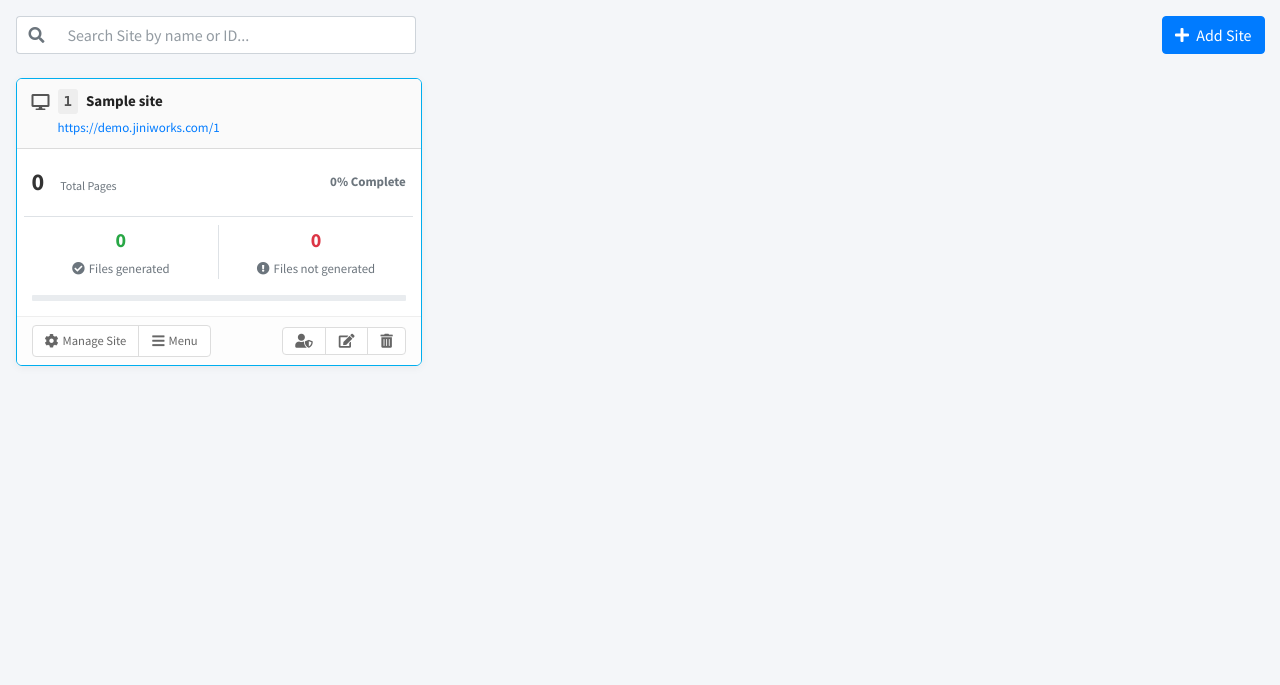
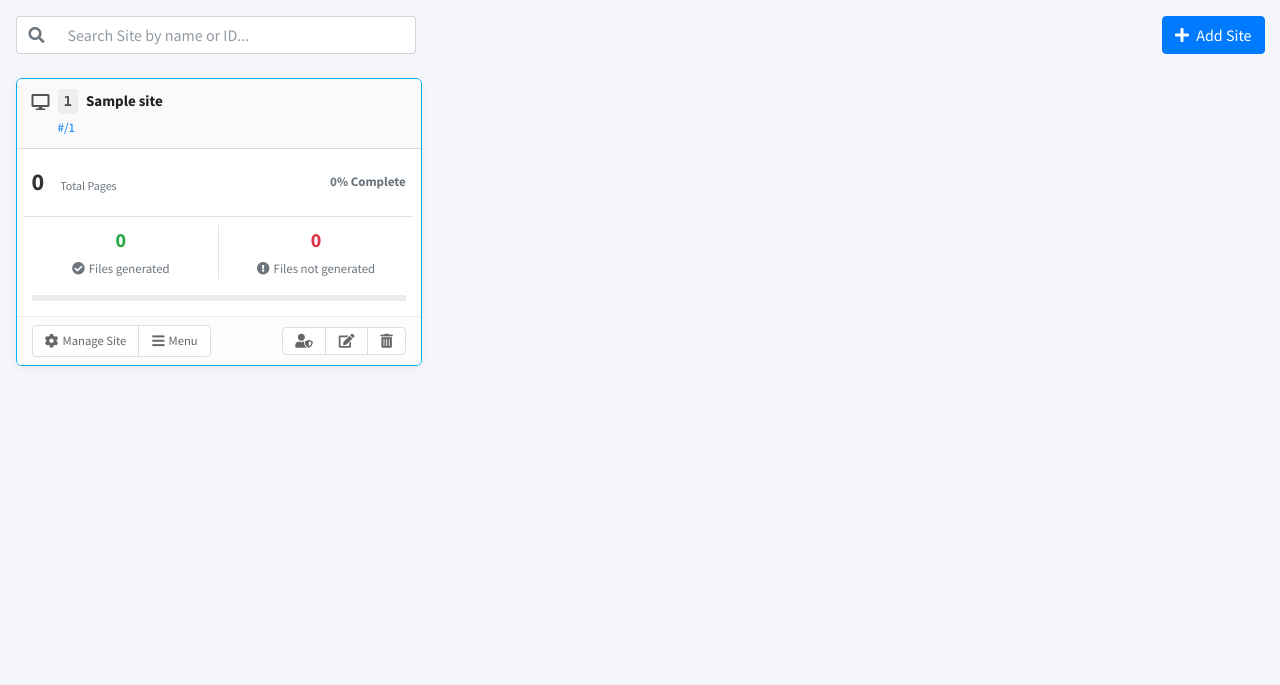
Before and after one commit to minhphong2311/ABCMS, a Flask app: template templates/index.html in a window 1280 px wide. Shown: the part 57-742 px from the top of the page. Run offline with Flask 3, Linux system fonts and the light colour scheme; the template is opened without the code that fills it: most values are stand-ins (such as "Sample title", 1, 10 or a date in 2020); parts of the project's set-up code (start-up, migrations or seed data) failed here and were passed over; some libraries are stand-ins or nearby versions.

Commit message:
fix: dynamically format CMS URLs in site list and detail views

```diff
--- a/templates/index.html
+++ b/templates/index.html
@@ -61,8 +61,9 @@ Email: phongnguyen@andvina.com
           </div>
           <div class="w-100 d-flex">
             <div style="width: 18px; margin-right: 0.5rem;"></div>
-            <a href="https://demo.jiniworks.com/{{ site.id }}" target="_blank" class="cms-link text-truncate" title="Visit CMS">
-              https://demo.jiniworks.com/{{ site.id }}
+            {% set base_url = site.url.split('/_fox')[0] if site.url else 'https://demo.jiniworks.com' %}
+            <a href="{{ base_url }}/{{ site.id }}" target="_blank" class="cms-link text-truncate" title="Visit CMS">
+              {{ base_url }}/{{ site.id }}
             </a>
           </div>
         </div>
--- a/templates/site_detail.html
+++ b/templates/site_detail.html
@@ -45,7 +45,7 @@ Email: phongnguyen@andvina.com
           </li>
           <li class="mb-3 d-flex align-items-center">
             <span class="text-muted font-weight-bold mr-3" style="min-width: 90px;"><i class="fas fa-globe mr-2 text-secondary"></i>URL CMS:</span>
-            <a href="{{ site.url }}" target="_blank" class="text-primary font-weight-bold">{{ site.url }} <i class="fas fa-external-link-alt text-xs ml-1"></i></a>
+            <a href="{{ site.url.rstrip('/') }}/index.do?siteId={{ site.id }}" target="_blank" class="text-primary font-weight-bold">{{ site.url.rstrip('/') }}/index.do?siteId={{ site.id }} <i class="fas fa-external-link-alt text-xs ml-1"></i></a>
           </li>
           <li class="mb-1 d-flex align-items-center">
             <span class="text-muted font-weight-bold mr-3" style="min-width: 90px;"><i class="fas fa-user-shield mr-2 text-secondary"></i>Account:</span>
```
